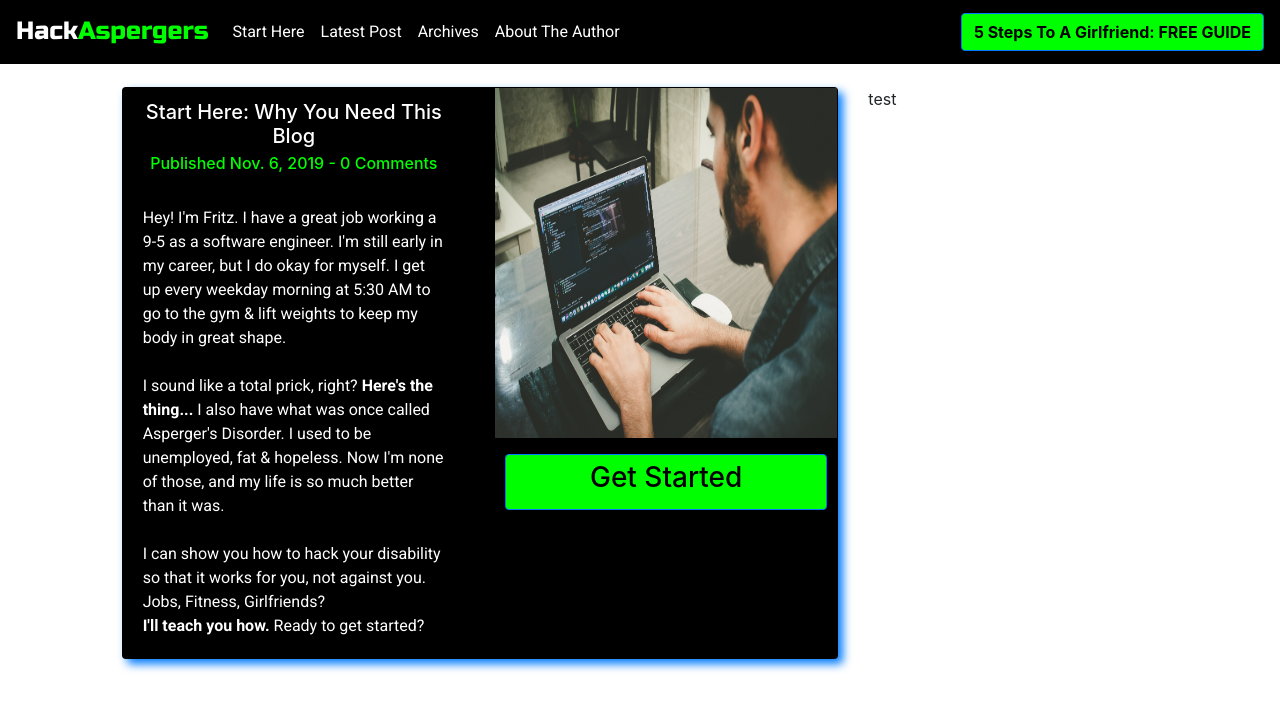
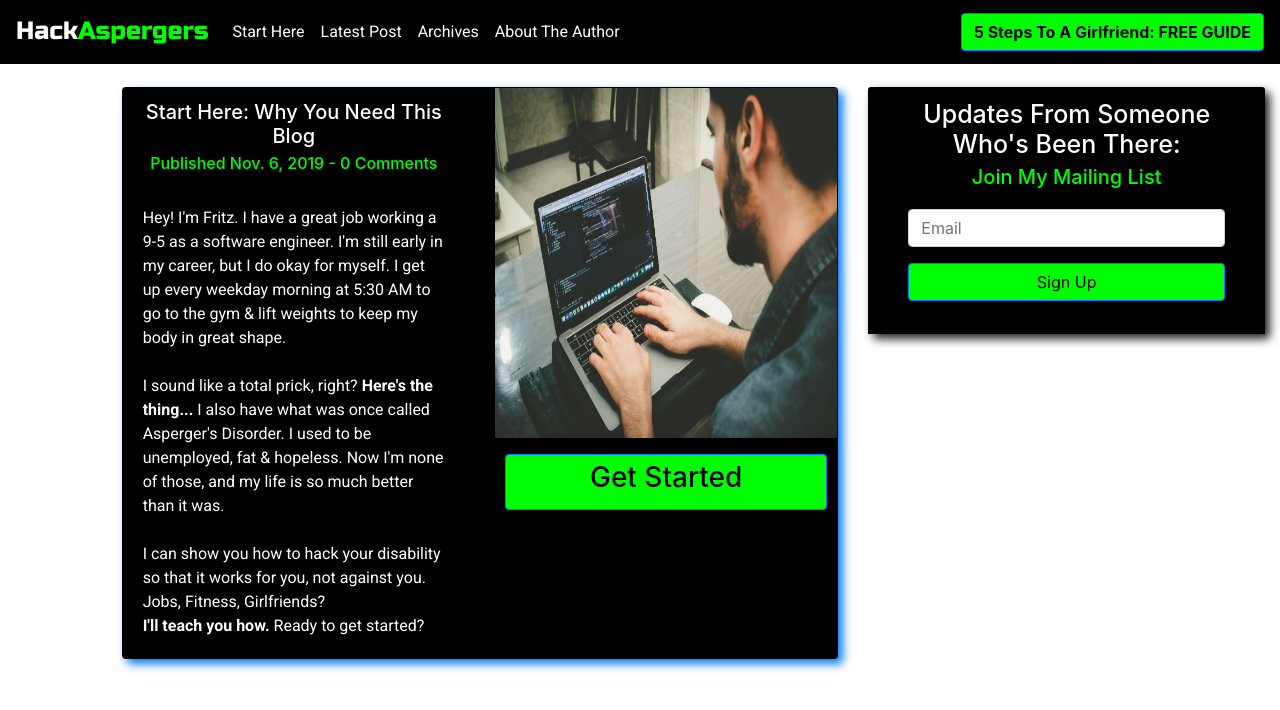
Before and after one commit to Rapdash/next-blog, a Next.js app: page / in a window 1280 px wide. Shown: the top 710 px of the page. Built offline with nearby package versions, Linux system fonts and the light colour scheme.

Commit message:
messing with input for email squeeze

```diff
--- a/pages/index.js
+++ b/pages/index.js
@@ -1,5 +1,5 @@
 import { Layout } from "../components";
-import { Row, Col, Card, Button } from "react-bootstrap";
+import { Row, Col, Card, Button, FormControl, Form } from "react-bootstrap";
 import Link from "next/link"
 
 const IndexPage = () => (
@@ -53,7 +53,18 @@ const IndexPage = () => (
         </Link>
       </Col>
       <Col className="display-none display-lg-2 mt-4">
-        test
+        <Card style={{ border: "none"}}>
+          <Card.Header className="bg-black">
+            <Card.Title className="text-white" style={{ fontSize: "25px"}}>Updates From Someone Who's Been There:</Card.Title>
+            <Card.Subtitle className="text-green" style={{ fontSize: "20px"}}>Join My Mailing List</Card.Subtitle>
+            <Card.Body className="bg-black">
+              <Form onSubmit={(e) => e.preventDefault()}>
+                <FormControl onChange={(event) => {}} placeholder="Email" type="email" />
+                <Button block className="bg-green mt-3 text-black">Sign Up</Button>
+              </Form>
+            </Card.Body>
+          </Card.Header>
+        </Card>
       </Col>
     </Row>
   </Layout>
--- a/styles/global.css
+++ b/styles/global.css
@@ -16,7 +16,6 @@
 .no-link-hover:hover {
   text-decoration: none;
 }
-
 
 /* Card CSS Overrides */
 .card {
```
